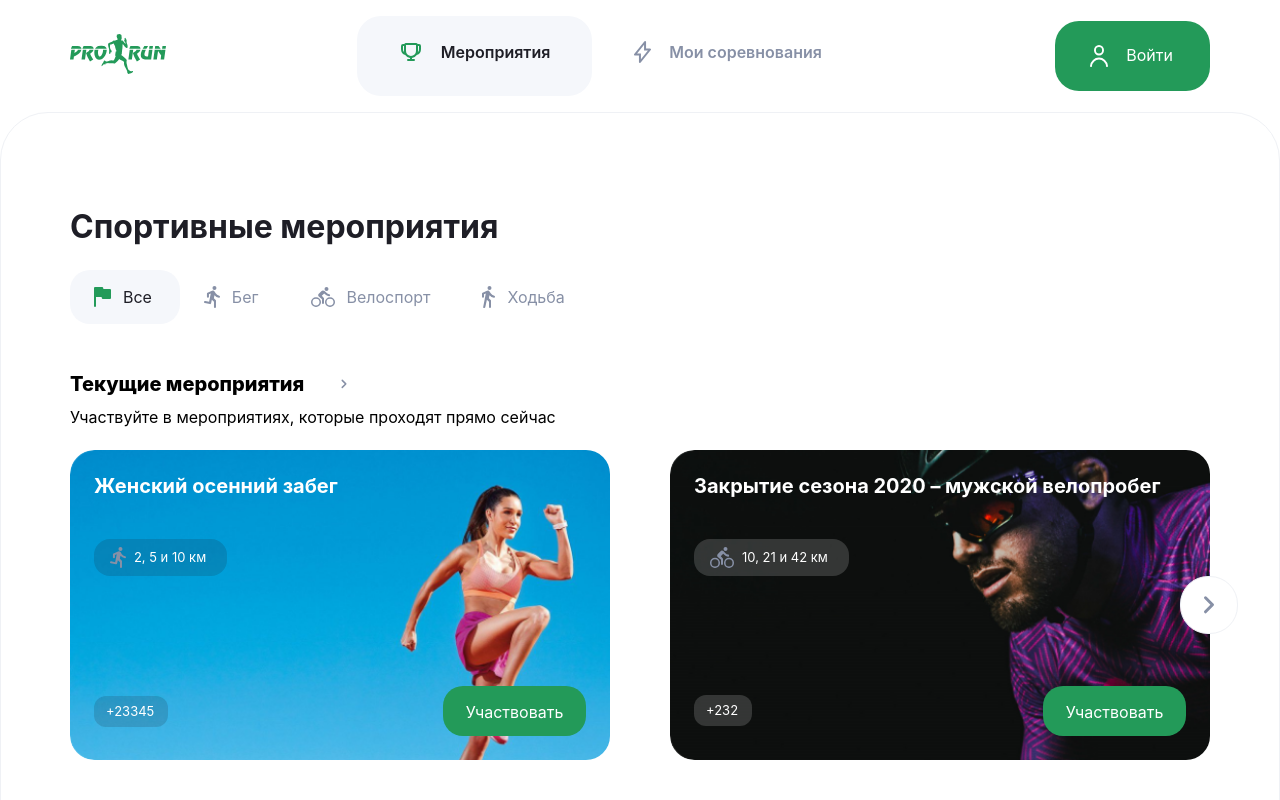
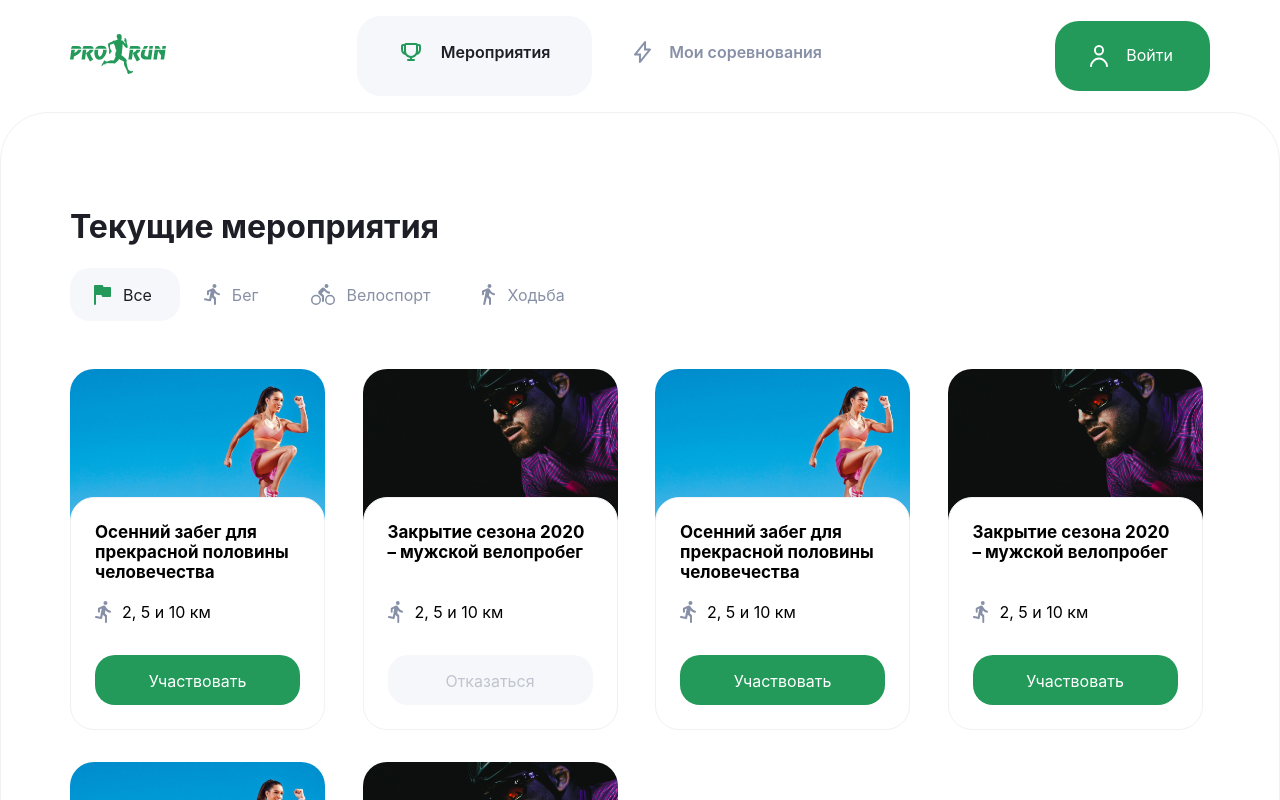
Before and after one commit to isleeden/ProRunWeb, a React (Create React App) app: page / in a window 1280 px wide. Shown: the top 800 px of the page. Built offline with nearby package versions, Linux system fonts and the light colour scheme.

Commit message:
implement current competition page

```diff
--- a/src/App.js
+++ b/src/App.js
@@ -1,5 +1,5 @@
 import "./App.scss";
-import Competitions from "./pages/Competitions/Competitions/Competitions";
+import Competitions from "./pages/Competitions/CurrentCompetitions/CurrentCompetitions";
 
 function App() {
   return (
--- /dev/null
+++ b/src/components/CurrentCompetitionCard/CurrentCompetitionCard.jsx
@@ -0,0 +1,32 @@
+import React from "react";
+import styles from "./CurrentCompetitionCard.module.scss";
+import Button from "../Button/Button"
+
+const CurrentCompetitionCard = ({
+  icon,
+  distance,
+  image,
+  title,
+  iSparticipate,
+}) => {
+  return (
+    <div className={styles.card}>
+      <div
+        className={styles.image}
+        style={{ backgroundImage: `url(${image})` }}
+      ></div>
+      <div className={styles.body}>
+        <div className={styles.title}>
+          {title}
+        </div>
+        <div className={styles.distance}>
+          <img src={icon} className={styles.distanceIcon} />
+          {distance}
+        </div>
+        <Button valid={!iSparticipate} buttonText={iSparticipate ? "Отказаться" : "Участвовать"} />
+      </div>
+    </div>
+  );
+};
+
+export default CurrentCompetitionCard;
--- /dev/null
+++ b/src/components/CurrentCompetitionCard/CurrentCompetitionCard.module.scss
@@ -0,0 +1,39 @@
+@import '../../assets/variables.scss';
+
+.card {
+  width: 255px;
+}
+
+.image {
+  border-top-left-radius: 24px;
+  border-top-right-radius: 24px;
+  height: 152px;
+  background-size: cover;
+  background-position: center;
+  background-repeat: no-repeat;
+}
+
+.body {
+  margin-top: -24px;
+  border-radius: 24px;
+  background-color: $white;
+  padding: 24px;
+  border: 1px $secondary-grey-card solid;
+}
+
+.title {
+  font-size: 17px;
+  font-weight: 700;
+  min-height: 64px;
+  margin-bottom: 15px;
+}
+
+.distanceIcon {
+  margin-right: 11px;
+}
+
+.distance {
+  display: flex;
+  align-items: center;
+  margin-bottom: 32px;
+}
--- a/src/pages/Competitions/CurrentCompetitions/CurrentCompetitions.jsx
+++ b/src/pages/Competitions/CurrentCompetitions/CurrentCompetitions.jsx
@@ -0,0 +1,71 @@
+import React from "react";
+import Layout from "../../../components/layouts/Layout";
+import styles from "./CurrentCompetitions.module.scss";
+import CompetitionsNav from "../../../components/CompetitionsNav/CompetitionsNav";
+import CurrentCompetitionCard from "../../../components/CurrentCompetitionCard/CurrentCompetitionCard";
+import image1 from "../../../assets/images/currentCompetition1.png";
+import image2 from "../../../assets/images/currentCompetition2.png";
+import run from "../../../assets/images/icons/run.svg";
+
+const currentCompetitions = [
+  {
+    image: image1,
+    icon: run,
+    distance: "2, 5 и 10 км",
+    iSparticipate: false,
+    title: "Осенний забег для прекрасной половины человечества",
+  },
+  {
+    image: image2,
+    icon: run,
+    distance: "2, 5 и 10 км",
+    iSparticipate: true,
+    title: "Закрытие сезона 2020 – мужской велопробег",
+  },
+  {
+    image: image1,
+    icon: run,
+    distance: "2, 5 и 10 км",
+    iSparticipate: false,
+    title: "Осенний забег для прекрасной половины человечества",
+  },
+  {
+    image: image2,
+    icon: run,
+    distance: "2, 5 и 10 км",
+    iSparticipate: false,
+    title: "Закрытие сезона 2020 – мужской велопробег",
+  },
+  {
+    image: image1,
+    icon: run,
+    distance: "2, 5 и 10 км",
+    iSparticipate: false,
+    title: "Осенний забег для прекрасной половины человечества",
+  },
+  {
+    image: image2,
+    icon: run,
+    distance: "2, 5 и 10 км",
+    iSparticipate: false,
+    title: "Закрытие сезона 2020 – мужской велопробег",
+  },
+];
+
+const CurrentCompetitions = () => {
+  return (
+    <Layout>
+      <div className="container">
+        <h1 className={styles.title}>Текущие мероприятия</h1>
+        <CompetitionsNav></CompetitionsNav>
+        <div className={styles.competitionCards}>
+          {currentCompetitions.map((item) => {
+            return <CurrentCompetitionCard {...item} />
+          })}
+        </div>
+      </div>
+    </Layout>
+  );
+};
+
+export default CurrentCompetitions;
--- a/src/pages/Competitions/CurrentCompetitions/CurrentCompetitions.module.scss
+++ b/src/pages/Competitions/CurrentCompetitions/CurrentCompetitions.module.scss
@@ -0,0 +1,12 @@
+@import "../../../assets/variables.scss";
+
+.title {
+  @extend %h1
+}
+
+.competitionCards {
+  margin-top: 48px;
+  display: grid;
+  grid-template-columns: repeat(4, 1fr);
+  gap: 32px 30px;
+}
```
